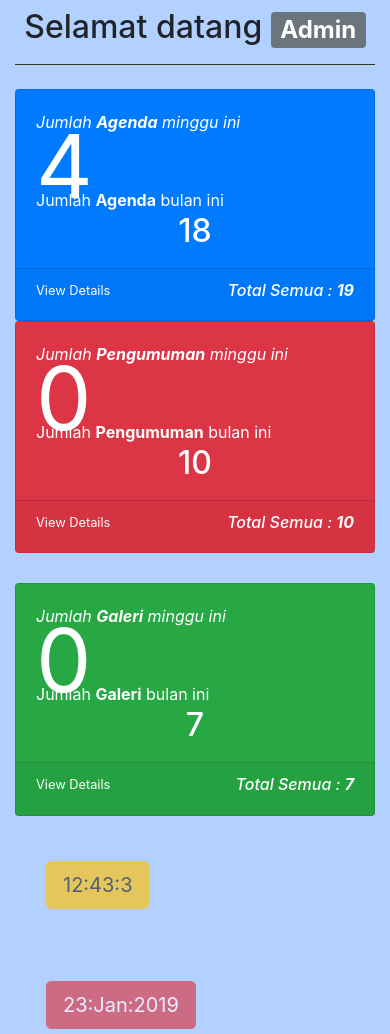
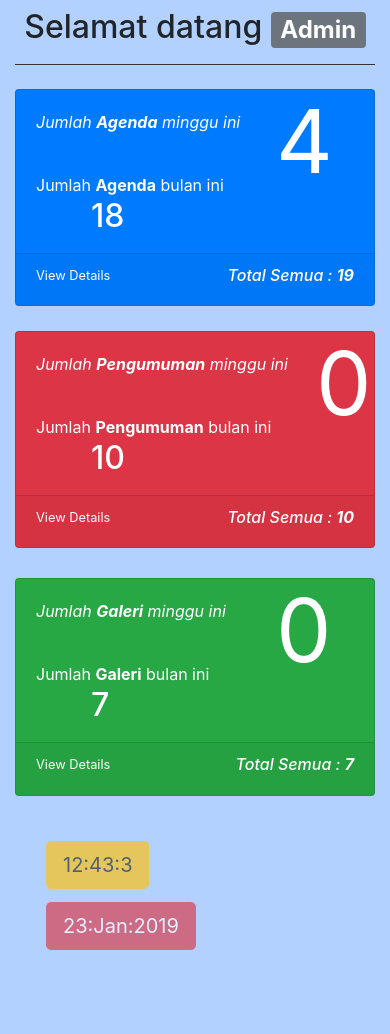
Before and after one commit to wildanal2/escheduling, a CodeIgniter app: page /escheduling/index.php/admin/home in a window 390 px wide. Shown: the part 56-1090 px from the top of the page. After the commit the page ends 1006 px from the top, so only its background shows below. Run offline with CodeIgniter, Linux system fonts and the light colour scheme; data comes from the database, SQL or seed files in the repository; some libraries are stand-ins or nearby versions.

Commit message:
update css adminn

```diff
--- a/application/views/admin/home_admin.php
+++ b/application/views/admin/home_admin.php
@@ -14,11 +14,11 @@
               <div class="col-xl-8 card-body-icon">
                 <i class="fa fa-fw fa-comments">Jumlah <b>Agenda</b> minggu ini</i>
               </div>
-              <div class="col-xl-3" style="margin-top: -20px">
+              <div class="col-xl-3 jmlmingagenda">
                 <h1 class="display-2" id="ccc_agenda"><strong><?php echo $w_agenda->ok ?></strong></h1>
               </div>
               <div class="col-xl-7" style="margin-top: -40px; margin-bottom: -10px">Jumlah <b>Agenda</b> bulan ini <br>
-                <h2 class="text-center"><?php echo $m_agenda->ok ?></h2>
+                <h2 class="txtagendabln"><?php echo $m_agenda->ok ?></h2>
               </div>
             </div>
           </div>
@@ -34,18 +34,18 @@
         </div>
       </div>
 
-      <div class="col-xl-6 col-sm-12 mb-6">
+      <div class="col-xl-6 col-sm-12 mb-6 boxpengumuman">
         <div class="card text-white    bg-danger o-hidden h-100" >
           <div class="card-body">
             <div class="row">
               <div class="col-xl-8 card-body-icon">
                 <i class="fa fa-fw fa-comments">Jumlah <b>Pengumuman</b> minggu ini</i>
               </div>
-              <div class="col-xl-3" style="margin-top: -20px">
+              <div class="col-xl-3 jmlmingpengumuman">
                 <h1 class="display-2" id="ccc_pengumuman"><strong><?php echo $w_pengumuman->ok ?></strong></h1>
               </div>
               <div class="col-xl-7" style="margin-top: -40px; margin-bottom: -10px">Jumlah <b>Pengumuman</b> bulan ini <br>
-                <h2 class="text-center"><?php echo $m_pengumuman->ok ?></h2>
+                <h2 class="txtpengumumanbln"><?php echo $m_pengumuman->ok ?></h2>
               </div>
             </div>
           </div>
@@ -69,11 +69,11 @@
               <div class="col-xl-8 card-body-icon">
                 <i class="fa fa-fw fa-comments">Jumlah <b>Galeri</b> minggu ini</i>
               </div>
-              <div class="col-xl-3" style="margin-top: -20px">
+              <div class="col-xl-3 jmlminggallery">
                 <h1 class="display-2" id="ccc_galeri"><strong><?php echo $w_galeri->ok ?></strong></h1>
               </div>
               <div class="col-xl-7" style="margin-top: -40px; margin-bottom: -10px">Jumlah <b>Galeri</b> bulan ini <br>
-                <h2 class="text-center"><?php echo $m_galeri->ok ?></h2>
+                <h2 class="txtgallerybln"><?php echo $m_galeri->ok ?></h2>
               </div>
             </div>
           </div>
--- a/application/views/agenda/header.php
+++ b/application/views/agenda/header.php
@@ -12,7 +12,7 @@
 
         <link rel="stylesheet" href="<?php echo base_url() ?>assets/css/bootstrap.min.css">
         <link rel="stylesheet" href="<?php echo base_url() ?>assets/css/custom.css">
-
+        <link rel="stylesheet" type="text/css" href="<?=base_url()?>assets/css/style_admin.css">
 
         <link rel="stylesheet" href="<?php echo base_url() ?>assets/datatables/datatables.min.css">
         <link rel="stylesheet" href="<?php echo base_url()?>assets/css/bootstrap-datepicker3.css">
--- a/application/views/gallery/header.php
+++ b/application/views/gallery/header.php
@@ -10,7 +10,7 @@
         <!-- Bootstrap CSS -->
         <link rel="stylesheet" href="<?php echo base_url() ?>assets/css/bootstrap.min.css">
         <link rel="stylesheet" href="<?php echo base_url() ?>assets/css/custom.css">
-
+        <link rel="stylesheet" type="text/css" href="<?=base_url()?>assets/css/style_admin.css">
 
         <link rel="stylesheet" href="<?php echo base_url() ?>assets/datatables/datatables.min.css">
         <script src="<?php echo base_url() ?>assets/js/jquery-3.3.1.min.js"></script>
--- a/application/views/gallery/view.php
+++ b/application/views/gallery/view.php
@@ -15,7 +15,7 @@
 
 		<div class="container-fluid row">
 
-			<div class="col-xs-4 col-sm-4 col-md-4 col-lg-4" style="border: 2px">
+			<div class="minigallery" style="border: 2px">
 				<div style="background-color: #FFF; padding: 15px">
 					<div class="boddy card">
 						<H5 class="card-header" id="titel_sec">Tambahkan Data Foto</H5>
@@ -49,13 +49,13 @@
 					<br>
 				</div>
 			</div>
-			<div class="col-xs-8 col-sm-8 col-md-8 col-lg-8" style="border: 2px;">
+			<div class="galleryview" style="border: 2px;">
 				<div style="background-color: #FFF; padding: 15px;">
 					<div class="boddy card">
 				      <div class="card-header"> Daftar Foto</div>
 				      <div class="panel-body">
 				        <div class="card-title">
-				        <table class="table table-striped" id="mydata">
+				        <table class="table table-striped table-responsive-md" id="mydata">
 				          <thead>
 				            <tr>
 				              <th>No</th>
--- a/application/views/header_footer/footer_admin.php
+++ b/application/views/header_footer/footer_admin.php
@@ -2,21 +2,13 @@
 
 		<nav class="navbar navbar-default navbar-fixed-bottom footer" style="background-color: transparent;" role="navigation">
 			<div class="container-fluid" >
-				<div class="col-xs-2 col-sm-2 col-md-2 col-lg-2">
+				<div class="col-xs-3 col-sm-2 col-md-2 col-lg-2">
 					<button type="button" class="btn btn-warning btn-lg disabled" id="time"></button>
 				</div>
-				<div class="col-xs-8 col-sm-8 col-md-8 col-lg-8">
-					<div class="runtext-container">
-						<div class="main-runtext">
-							<marquee direction="" onmouseover="this.stop();"onmouseout="this.start();">
-								<div class="text-container">
-								   <!-- <a data-fancybox-group="gallery" class="fancybox" href="#" style="color: #ffffff"><h5><img src="<?php echo base_url() ?>assets/image/logo.png" height="20px">DINAS KOMUNIKASI DAN INFORMATIKA</h5></a> -->
-								</div>
-							</marquee>
-						</div>
-					</div>
+				<div class="col-xs-4 col-sm-6 col-md-8 col-lg-8">
+
 				</div>
-				<div class="col-xs-2 col-sm-2 col-md-2 col-lg-2" >
+				<div class="col-xs-3 col-sm-2 col-md-2 col-lg-2" >
 					<button type="button" class="btn btn-danger btn-lg disabled" style="align-items: center;">
 						<?php
 						date_default_timezone_set("Asia/Jakarta");
@@ -36,13 +28,6 @@
 
 		<!-- Custom -->
 		<!-- <script src="<?php echo base_url() ?>assets/js/custom.js"></script> -->
-
-        <script type="text/javascript">
-            $(document).ready(function () {
-                $('#sandbox-container .input-daterange').datepicker({
-				});
-            });
-        </script>
 
 		<script type="text/javascript">
 
--- a/application/views/header_footer/header_admin.php
+++ b/application/views/header_footer/header_admin.php
@@ -12,7 +12,7 @@
         <link rel="stylesheet" type="text/css" href="<?=base_url()?>assets/css/style_home.css">
 
         <script src="<?php echo base_url() ?>assets/js/jquery-3.3.1.min.js"></script>
-
+        <link rel="stylesheet" type="text/css" href="<?=base_url()?>assets/css/style_admin.css">
 
     </head>
 
--- a/application/views/login/header_login.php
+++ b/application/views/login/header_login.php
@@ -10,11 +10,10 @@
         <!-- <link rel="stylesheet" href="<?php echo base_url() ?>assets/css/bootstrap.min.css">  -->
 
         <link rel="stylesheet" href="https://cdnjs.cloudflare.com/ajax/libs/font-awesome/4.7.0/css/font-awesome.min.css">
-        <link rel="stylesheet" type="text/css" href="<?=base_url()?>assets/css/style_login.css">
-
         <link rel="stylesheet" href="https://maxcdn.bootstrapcdn.com/bootstrap/3.4.0/css/bootstrap.min.css">
         <script src="https://ajax.googleapis.com/ajax/libs/jquery/3.3.1/jquery.min.js"></script>
         <script src="https://maxcdn.bootstrapcdn.com/bootstrap/3.4.0/js/bootstrap.min.js"></script>
+        <link rel="stylesheet" type="text/css" href="<?=base_url()?>assets/css/style_loginn.css">
 
     </head>
 
--- a/application/views/pengumuman/header.php
+++ b/application/views/pengumuman/header.php
@@ -12,6 +12,7 @@
 
         <link rel="stylesheet" href="<?php echo base_url() ?>assets/css/bootstrap.min.css">
         <link rel="stylesheet" href="<?php echo base_url() ?>assets/css/custom.css">
+        <link rel="stylesheet" type="text/css" href="<?=base_url()?>assets/css/style_admin.css">
 
         <link rel="stylesheet" href="<?php echo base_url() ?>assets/datatables/datatables.min.css">
         <link rel="stylesheet" href="<?php echo base_url()?>assets/css/bootstrap-datepicker3.css">
--- a/application/views/pengumuman/view.php
+++ b/application/views/pengumuman/view.php
@@ -12,7 +12,7 @@
 
 		<div class="container-fluid row">
 
-			<div class="col-xs-3 col-sm-3 col-md-3 col-lg-3 boddy" style="border: 2px">
+			<div class="minipengumuman boddy" style="border: 2px">
 				<div style="background-color: #FFF; padding: 15px">
 
 
@@ -36,7 +36,7 @@
 
 				</div>
 			</div>
-			<div class="col-xs-9 col-sm-9 col-md-9 col-lg-9" style="border: 2px;">
+			<div class="pengumumanview" style="border: 2px;">
 				<div style="background-color: #FFF; padding: 15px;">
 					<div class="panel panel-default card text-black">
 				      <div class="panel-heading card-header"><h3><b><center> Pengumuman </center></b></h3></div>
@@ -48,7 +48,7 @@
 				       	</div>
 
 
-				        <table class="table table-striped" id="mydata">
+				        <table class="table table-striped table-responsive-md" id="mydata">
 				          <thead>
 				            <tr>
 				              <th>No</th>
--- /dev/null
+++ b/assets/css/style_admin.css
@@ -0,0 +1,180 @@
+
+.jmlmingagenda{
+	margin-top: -20px;
+	margin-left: 0;
+}
+.jmlmingpengumuman{
+	margin-top: -20px;
+	margin-left: 0;
+}
+.jmlminggallery{
+	margin-top: -20px;
+	margin-left: 0;
+}
+
+
+.txtagendabln{
+	text-align: center;
+}
+.txtpengumumanbln{
+	text-align: center;
+}
+.txtgallerybln{
+	text-align: center;
+}
+
+/*===========. Pengumuman.  ==============*/
+.minipengumuman{
+	width: 33%;
+	margin-left: 1%;
+	border: 2px;
+}
+.pengumumanview{
+	width: 65%;
+	margin-left: 1%;
+	border: 2px;
+}
+/*===========. Pengumuman.  ==============*/
+
+
+/*===========. Gallery.  ==============*/
+.minigallery{
+	width: 33%;
+	margin-left: 1%;
+	border: 2px;
+}
+.galleryview{
+	width: 65%;
+	margin-left: 1%;
+	border: 2px;
+}
+/*===========. Gallery.  ==============*/
+
+
+
+/*===========. AGENDA.  ==============*/
+.calendaragenda{
+	width: 33%;
+	margin-left: 1%;
+	border: 2px;
+}
+.agendaview{
+	width: 65%;
+	margin-left: 1%;
+	border: 2px;
+}
+.tblcus{
+	width: 100%;
+	overflow-x: auto;
+}
+/*===========. AGENDA.  ==============*/
+
+
+/* for laptop jelek*/
+@media only screen and (min-width: 1199px) and (max-width: 1345px) {
+/* ========. agneda  =========*/
+	.calendaragenda{
+		width: 38%;
+		margin-left: 1%;
+		border: 2px;
+	}
+	.agendaview{
+		width: 60%;
+		margin-left: 1%;
+		border: 2px;
+	}
+	.tblcus{
+		width: 100%;
+		overflow-x: scroll;
+	}
+/* ========. agneda  =========*/
+}
+
+@media only screen and (max-width: 1198px) {
+
+   .boxpengumuman{
+   		margin-top: 25px;
+   }
+   .jmlmingagenda{
+   		margin-top: -45px;
+   		margin-left: 240px;
+   		margin-bottom: 10px;
+   }
+   .jmlmingpengumuman{
+   		margin-top: -45px;
+   		margin-left: 280px;
+   		margin-bottom: 10px;
+   }
+   .jmlminggallery{
+   		margin-top: -45px;
+   		margin-left: 240px;
+   		margin-bottom: 10px;
+   }
+
+
+
+   .txtagendabln{
+   		text-align: left;
+   		margin-left: 55px;
+   }
+   .txtpengumumanbln{
+		text-align: left;
+   		margin-left: 55px;
+	}
+	.txtgallerybln{
+		text-align: left;
+   		margin-left: 55px;
+	}
+
+
+/* ========. Pengumuman  =========*/
+	.minipengumuman{
+		border: 2px;
+		width: 100%;
+		margin-left: 20px;
+	}
+	.pengumumanview{
+		border: 2px;
+		width: 100%;
+		margin-left: 20px;
+		margin-top: 20px;
+	}
+/* ========. Pengumuman  =========*/
+
+
+/* ========. agneda  =========*/
+	.calendaragenda{
+		border: 2px;
+		width: 100%;
+		margin-left: 20px;
+	}
+	.agendaview{
+		border: 2px;
+		width: 100%;
+		margin-left: 20px;
+		margin-top: 20px;
+	}
+	.tblcus{
+		width: 100%;
+		overflow-x: auto;
+	}
+/* ========. agneda  =========*/
+
+/* ========. Gallery  =========*/
+	.minigallery{
+		border: 2px;
+		width: 100%;
+		margin-left: 20px;
+	}
+	.galleryview{
+		border: 2px;
+		width: 100%;
+		margin-left: 20px;
+		margin-top: 20px;
+	}
+/* ========. Gallery  =========*/
+
+
+
+
+}
```
Also changed, not shown: application/views/agenda/agenda_view.php (+12 -11 lines), application/views/agenda/footer.php (+15 -0 lines), application/views/login/login_view.php (+7 -6 lines), assets/css/style_login.css (deleted, +0 -27 lines), assets/css/style_loginn.css (added, +70 -0 lines).
